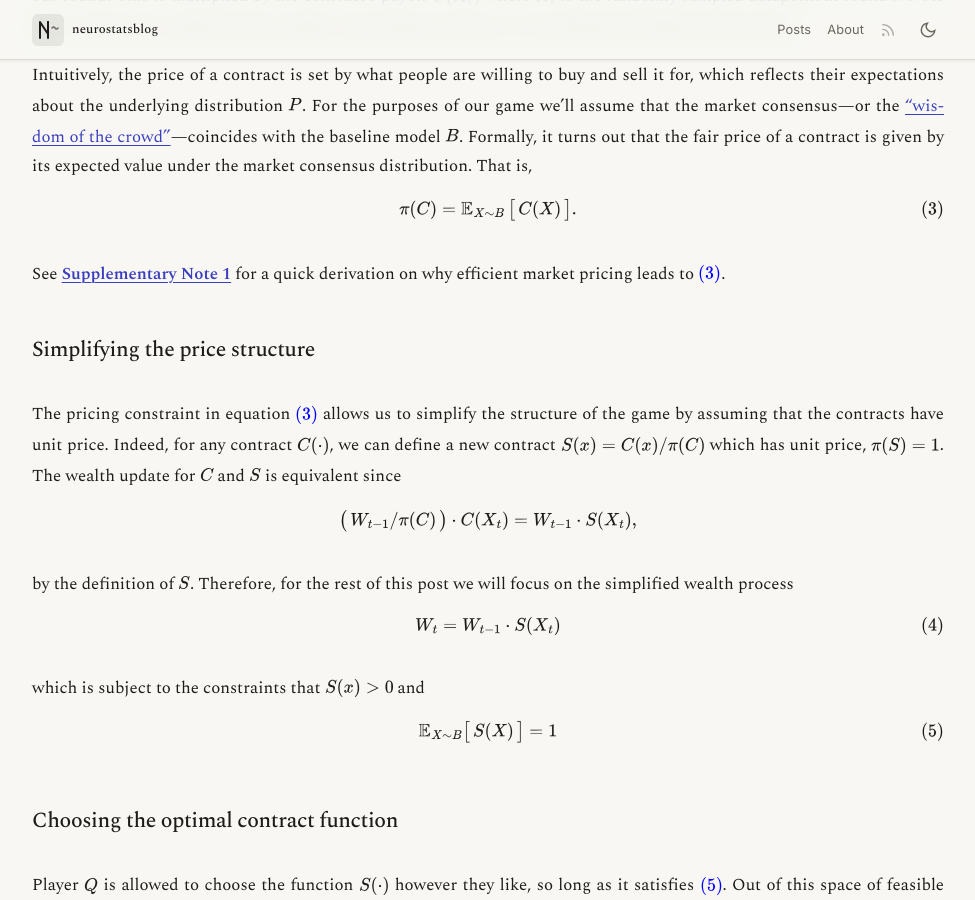
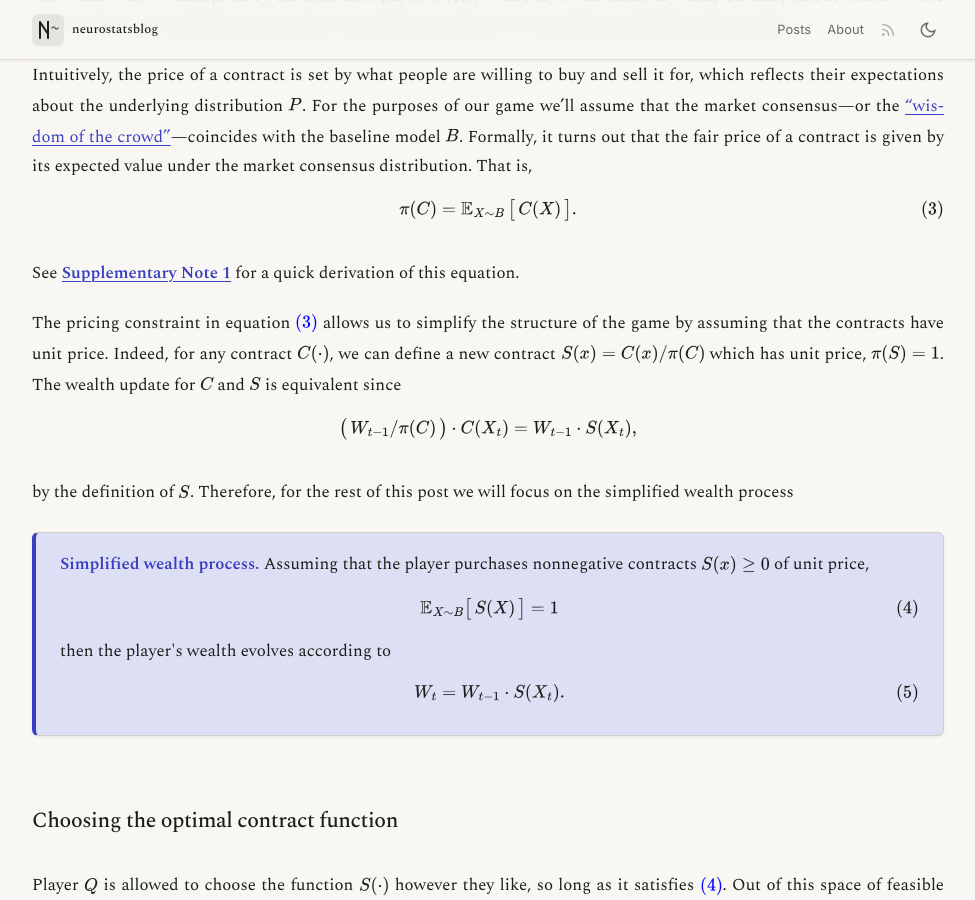
Before and after one commit to neurostatsblog/neurostatsblog.github.io, a Jekyll site: the page built from _posts/2026-05-13-model-comparison-by-betting.md, in a window 1280 px wide and 900 px high, scrolled down 2126 px. Shown: the whole window, without its empty margins (152-1127 px from the left). Built offline with Jekyll 4.4.1, drawn with Linux system fonts in a browser that asks for light colours; some of the changed text lies outside the part shown.

Commit message:
update draft

```diff
--- a/_posts/2026-05-13-model-comparison-by-betting.md
+++ b/_posts/2026-05-13-model-comparison-by-betting.md
@@ -91,9 +91,7 @@ $$
 \pi(C) = \mathbb{E}_{X \sim B} \, \big [ \,  C(X) \, \big ] . \label{eq:general-pricing-constraint}
 \end{equation}
 $$
-See [**Supplementary Note 1**](#supplementary-note-1) for a quick derivation on why efficient market pricing leads to \eqref{eq:general-pricing-constraint}.
-
-## Simplifying the price structure
+See [**Supplementary Note 1**](#supplementary-note-1) for a quick derivation of this equation.
 
 The pricing constraint in equation \eqref{eq:general-pricing-constraint} allows us to simplify the structure of the game by assuming that the contracts have unit price.
 Indeed, for any contract $C(\cdot)$, we can define a new contract $S(x) = C(x)/\pi(C)$ which has unit price, $\pi(S) = 1$.
@@ -103,17 +101,23 @@ $$
 $$
 by the definition of $S$.
 Therefore, for the rest of this post we will focus on the simplified wealth process
-$$
-\begin{align}
-W_t &=  W_{t-1} \cdot S( X_{t} ) \label{eq:wealth-process}
-\end{align}
-$$
-which is subject to the constraints that $S(x) > 0$ and
+
+<div class="callout callout-theorem">
+<p><strong>Simplified wealth process.</strong>
+Assuming that the player purchases nonnegative contracts $S(x) \geq 0$ of unit price,
 $$
 \begin{align}
 \mathbb{E}_{X \sim B} \big [ \, S(X) \, \big ] = 1 \label{eq:unit-price-constraint}
 \end{align}
 $$
+then the player's wealth evolves according to
+$$
+\begin{align}
+W_t &=  W_{t-1} \cdot S( X_{t} ) . \label{eq:wealth-process}
+\end{align}
+$$
+</p>
+</div>
 
 ## Choosing the optimal contract function
 
```
Also changed, not shown: other parts of _posts/2026-05-13-model-comparison-by-betting.md (+2 -1 lines).
